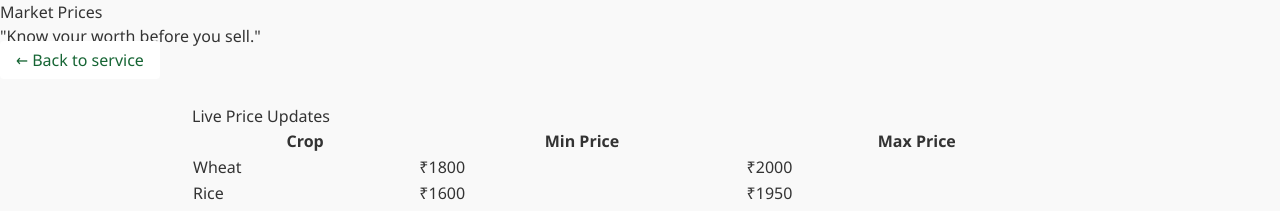
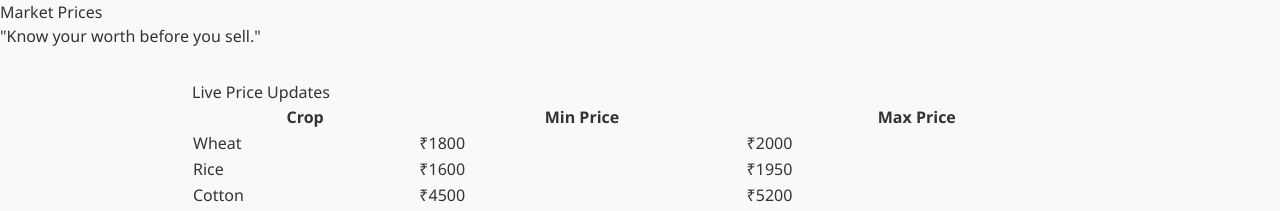
Before and after one commit to poodlepie/codefury, a website: page market-prices.html in a window 1280 px wide. Shown: the top 211 px of the page. Drawn offline with nearby package versions, Linux system fonts and the light colour scheme; files that its build step writes are made by us from their sources.

Commit message:
Update market-prices.html

```diff
--- a/market-prices.html
+++ b/market-prices.html
@@ -7,9 +7,7 @@
   <script src="https://cdn.tailwindcss.com"></script>
 <body>
   <header><h1>Market Prices</h1><p>"Know your worth before you sell."</p>
-  <a href="/service" class="text-sm md:text-base bg-white text-green-800 px-4 py-2 rounded hover:bg-green-200 transition">
-    ← Back to service
-  </a></header></header>
+  </header></header>
   <main style="padding:2rem;max-width:960px;margin:auto;">
     <h2>Live Price Updates</h2>
     <table style="width:100%;border-collapse:collapse;">
```
